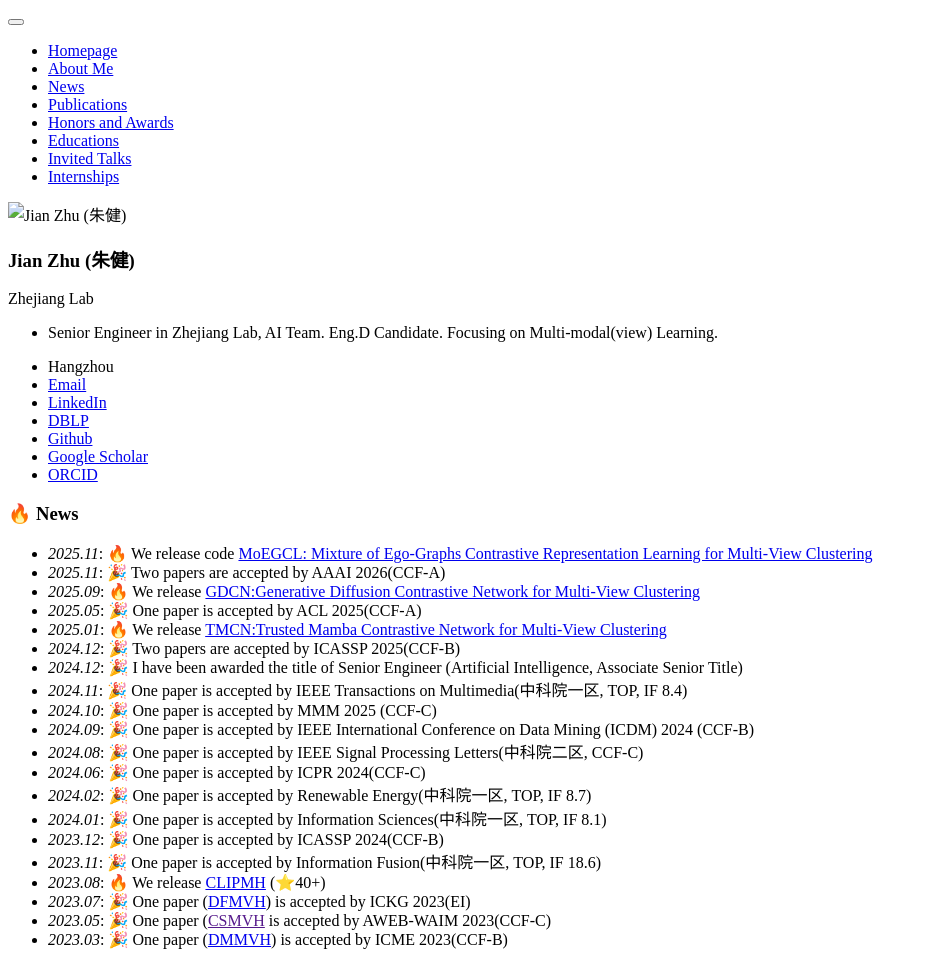
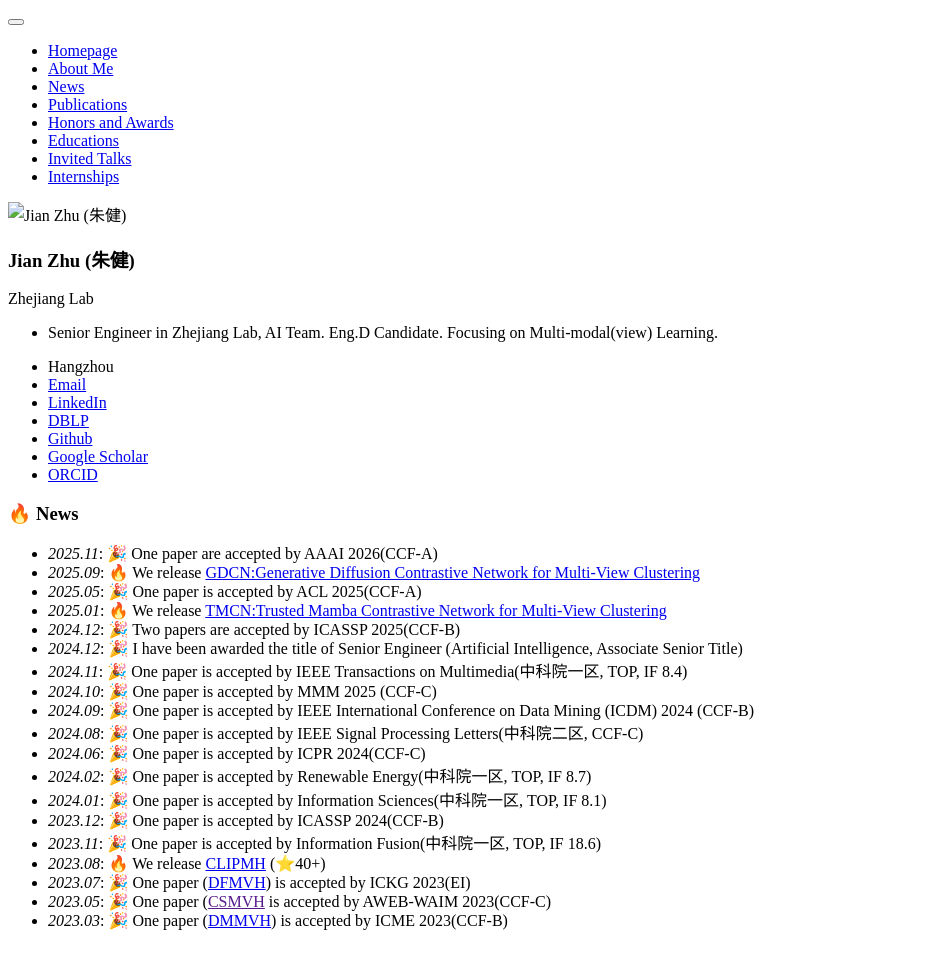
Before and after one commit to HackerHyper/HackerHyper.github.io, a Jekyll site: the page built from _pages/includes/news.md, in a window 1280 px wide. Shown: the whole page, without its empty margins (0-927 px from the left). Built offline with Jekyll 4.4.1, drawn with Linux system fonts in a browser that asks for light colours; our own code applies the rules of GitHub Pages for plain Markdown files.

Commit message:
add AAAI

```diff
--- a/_pages/includes/news.md
+++ b/_pages/includes/news.md
@@ -1,6 +1,5 @@
 # 🔥 News
-- *2025.11*: 🔥 We release code [MoEGCL: Mixture of Ego-Graphs Contrastive Representation Learning for Multi-View Clustering](https://github.com/HackerHyper/MoEGCL)
-- *2025.11*: 🎉 Two papers are accepted by AAAI 2026(CCF-A)
+- *2025.11*: 🎉 One paper are accepted by AAAI 2026(CCF-A)
 - *2025.09*: 🔥 We release [GDCN:Generative Diffusion Contrastive Network for Multi-View Clustering](https://github.com/HackerHyper/GDCN)
 - *2025.05*: 🎉 One paper is accepted by ACL 2025(CCF-A)
 - *2025.01*: 🔥 We release [TMCN:Trusted Mamba Contrastive Network for Multi-View Clustering](https://github.com/HackerHyper/TMCN)
```
Also changed, not shown: _pages/includes/pub.md (+0 -1 lines).
